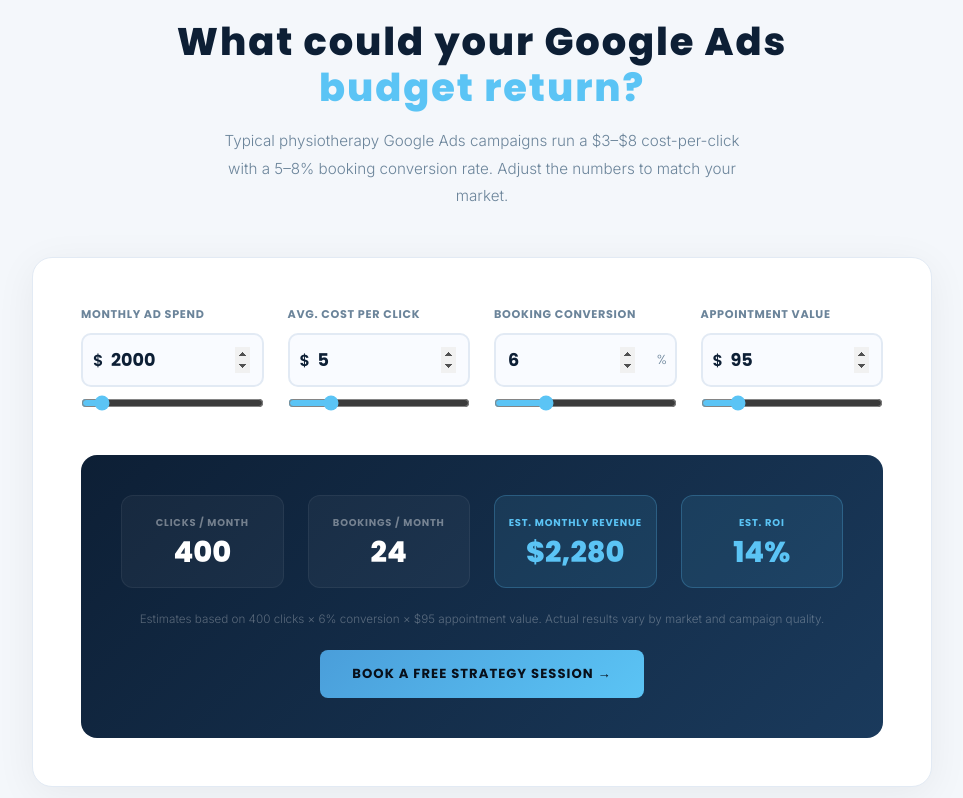
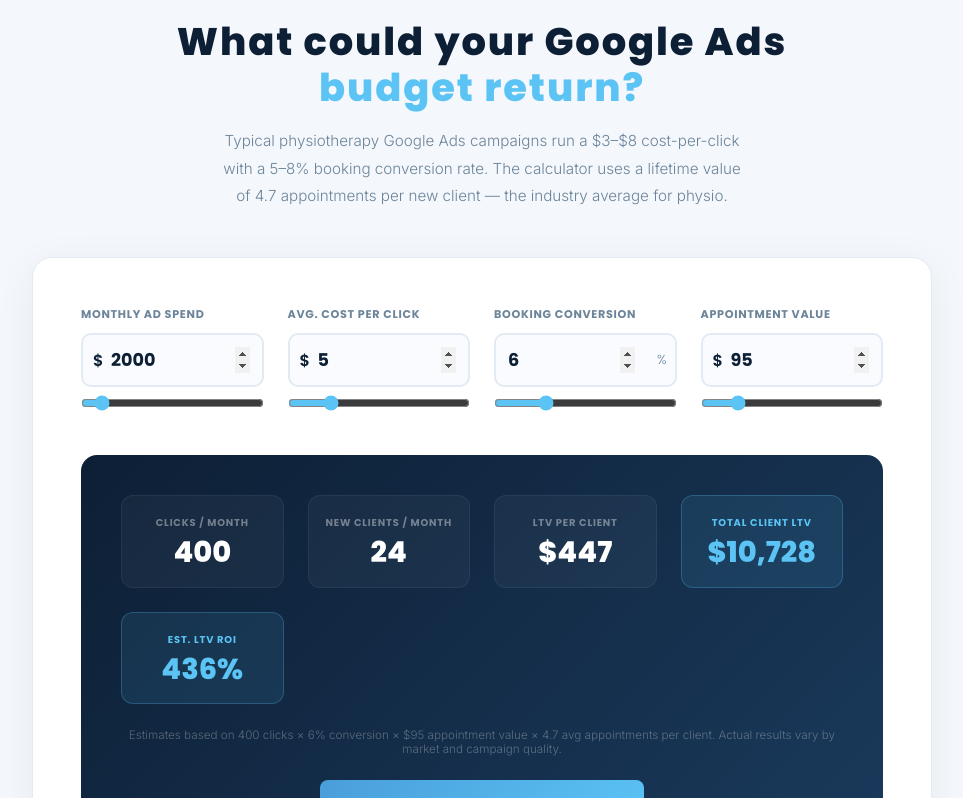
Before and after one commit to MoveXMedia/movexmedia, a Next.js app: page /google-ads in a window 1280 px wide. Shown: the part 1602-2400 px from the top of the page, without its empty margins (158-1121 px from the left). Built offline with nearby package versions, Linux system fonts and the light colour scheme.

Commit message:
Google Ads calculator: add LTV model (4.7 appts/client) — show LTV per client, total LTV, LTV ROI

```diff
--- a/pages/google-ads.js
+++ b/pages/google-ads.js
@@ -40,10 +40,12 @@
   const [convRate, setConvRate] = useState(6);
   const [apptValue, setApptValue] = useState(95);
 
+  const LTV_MULTIPLIER = 4.7;
   const clicks = Math.round(adSpend / cpc);
-  const bookings = Math.round(clicks * convRate / 100);
-  const revenue = bookings * apptValue;
-  const roi = adSpend > 0 ? Math.round((revenue - adSpend) / adSpend * 100) : 0;
+  const newClients = Math.round(clicks * convRate / 100);
+  const ltvPerClient = Math.round(apptValue * LTV_MULTIPLIER);
+  const totalLtv = newClients * ltvPerClient;
+  const roi = adSpend > 0 ? Math.round((totalLtv - adSpend) / adSpend * 100) : 0;
   return (
     <>
       <Head>
@@ -231,7 +233,7 @@
               What could your Google Ads<br /><span style={{ color: '#5bc4f5' }}>budget return?</span>
             </h2>
             <p style={{ color: '#6b849a', fontSize: '0.95rem', lineHeight: '1.8', fontWeight: 300, maxWidth: '520px', margin: '0 auto' }}>
-              Typical physiotherapy Google Ads campaigns run a $3–$8 cost-per-click with a 5–8% booking conversion rate. Adjust the numbers to match your market.
+              Typical physiotherapy Google Ads campaigns run a $3–$8 cost-per-click with a 5–8% booking conversion rate. The calculator uses a lifetime value of 4.7 appointments per new client — the industry average for physio.
             </p>
           </div>
 
@@ -267,9 +269,10 @@
               <div style={{ display: 'grid', gridTemplateColumns: 'repeat(auto-fit, minmax(140px, 1fr))', gap: '1.5rem', marginBottom: '1.5rem' }}>
                 {[
                   { label: 'Clicks / month', value: clicks.toLocaleString(), highlight: false },
-                  { label: 'Bookings / month', value: bookings.toLocaleString(), highlight: false },
-                  { label: 'Est. monthly revenue', value: `$${revenue.toLocaleString()}`, highlight: true },
-                  { label: 'Est. ROI', value: `${roi}%`, highlight: true },
+                  { label: 'New clients / month', value: newClients.toLocaleString(), highlight: false },
+                  { label: 'LTV per client', value: `$${ltvPerClient.toLocaleString()}`, highlight: false },
+                  { label: 'Total client LTV', value: `$${totalLtv.toLocaleString()}`, highlight: true },
+                  { label: 'Est. LTV ROI', value: `${roi}%`, highlight: true },
                 ].map(item => (
                   <div key={item.label} style={{ textAlign: 'center', background: item.highlight ? 'rgba(91,196,245,0.1)' : 'rgba(255,255,255,0.04)', border: `1px solid ${item.highlight ? 'rgba(91,196,245,0.25)' : 'rgba(255,255,255,0.06)'}`, borderRadius: '12px', padding: '1.25rem 0.75rem' }}>
                     <div style={{ fontFamily: 'Poppins, sans-serif', fontSize: '0.62rem', fontWeight: 700, letterSpacing: '0.08em', textTransform: 'uppercase', color: item.highlight ? '#5bc4f5' : 'rgba(255,255,255,0.4)', marginBottom: '0.5rem' }}>{item.label}</div>
@@ -278,7 +281,7 @@
                 ))}
               </div>
               <p style={{ color: 'rgba(255,255,255,0.3)', fontSize: '0.73rem', fontWeight: 300, textAlign: 'center', margin: '0 0 1.5rem' }}>
-                Estimates based on {clicks.toLocaleString()} clicks × {convRate}% conversion × ${apptValue} appointment value. Actual results vary by market and campaign quality.
+                Estimates based on {clicks.toLocaleString()} clicks × {convRate}% conversion × ${apptValue} appointment value × 4.7 avg appointments per client. Actual results vary by market and campaign quality.
               </p>
               <div style={{ textAlign: 'center' }}>
                 <Link href="/contact" className="btn-primary" style={{ fontSize: '0.82rem' }}>Book a Free Strategy Session →</Link>
```
